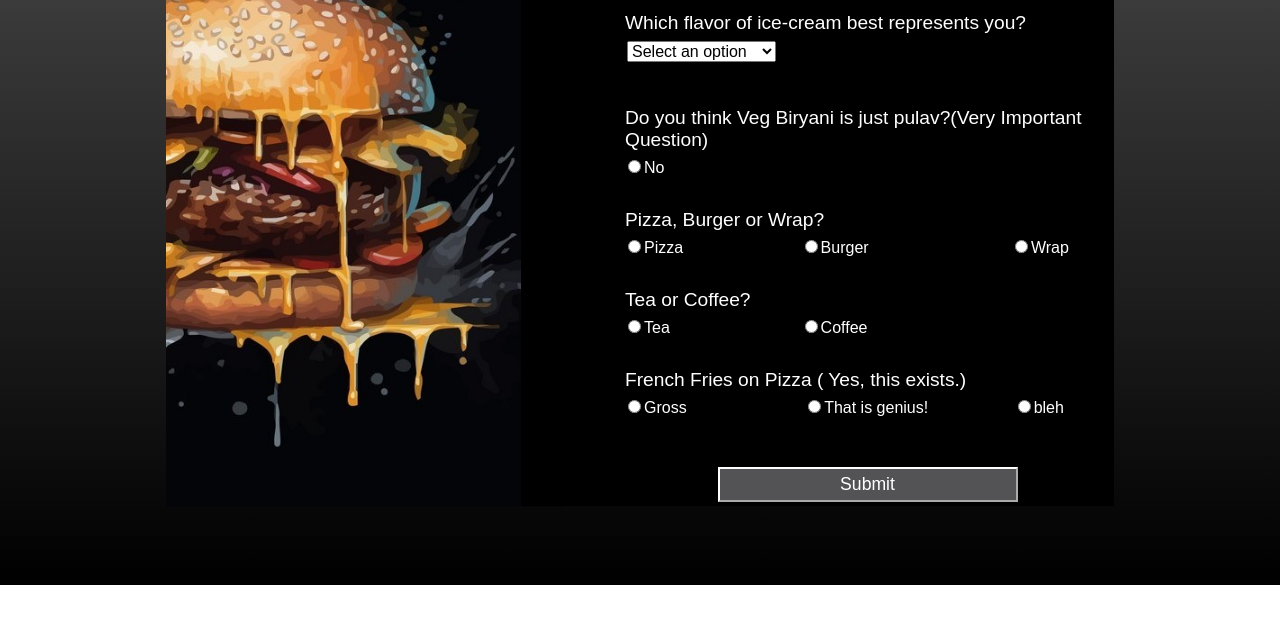
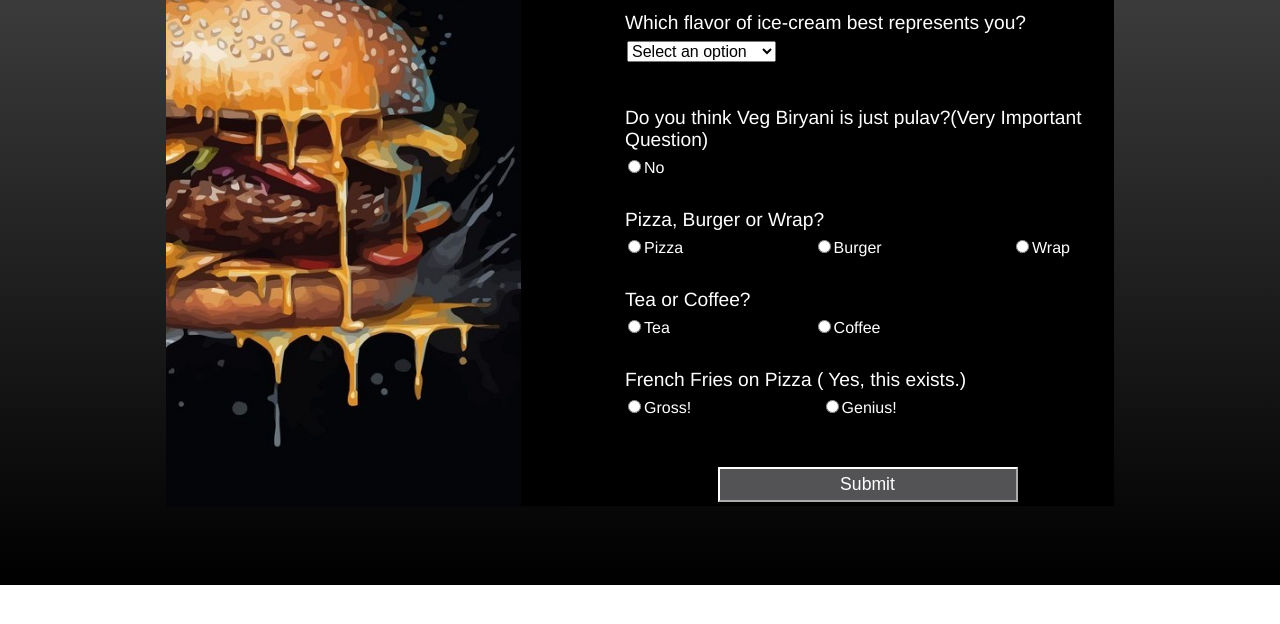
Before and after one commit to AnanyaJindal1145/SurveyFormFood, a plain HTML site: page index.html in a window 1280 px wide. Shown: the part 102-726 px from the top of the page. Drawn offline with Linux system fonts and the light colour scheme.

Commit message:
minor positioning changes

```diff
--- a/index.html
+++ b/index.html
@@ -37,10 +37,10 @@
           Pizza, Burger or Wrap?
         </label>
         <!-- <label for="pizza"> -->
-        <input type="radio" name="food" id="pizza" value="pizza">Pizza&emsp;&emsp;&emsp;&emsp;&emsp;&emsp;&emsp;
+        <input type="radio" name="food" id="pizza" value="pizza">Pizza
         <!-- </label> -->
         <!-- <label for="burger"> -->
-        <input type="radio" name="food" id="burger" value="burger">Burger&emsp;&emsp;&emsp;&emsp;&emsp;&emsp;&emsp;&emsp;&nbsp;&nbsp;
+        <input type="radio" name="food" id="burger" value="burger">Burger
         <!-- </label> -->
         <!-- <label for="wrap"> -->
           <input type="radio" name="food" id="wrap" value="wrap">Wrap
@@ -52,7 +52,7 @@
           Tea or Coffee?
           </label>
           <!-- <label for="tea"> -->
-          <input type="radio" name="beverage" id="tea" value="tea">Tea&nbsp;&nbsp;&nbsp;&emsp;&emsp;&emsp;&emsp;&emsp;&emsp;&emsp;
+          <input type="radio" name="beverage" id="tea" value="tea">Tea&nbsp;&nbsp;&nbsp;
           <!-- </label> -->
           <!-- <label for="coffee"> -->
           <input type="radio" name="beverage" id="coffee" value="coffee">Coffee
@@ -63,13 +63,13 @@
         French Fries on Pizza ( Yes, this exists.)
         </label>
         <!-- <label for="gross"> -->
-        <input type="radio" name="life" id="gross" value="gross">Gross&emsp;&emsp;&emsp;&emsp;&emsp;&emsp;&emsp;
+        <input type="radio" name="life" id="gross" value="gross">Gross!
         <!-- </label> -->
         <!-- <label for="Bloody genius!!"> -->
-        <input type="radio" name="life" id="Bloody genius!!" value="Bloody genius!!">That is genius!&emsp;&emsp;&emsp;&emsp;&emsp;
+        <input type="radio" name="life" id="genius" value="genius">Genius!
         <!-- </label> -->
         <!-- <label for="bleh"> -->
-          <input type="radio" name="life" id="bleh" value="bleh">bleh
+          <!-- <input type="radio" name="life" id="bleh" value="bleh">bleh -->
           <!-- </label> -->
         </fieldset>
 
--- a/styles.css
+++ b/styles.css
@@ -34,7 +34,7 @@ img{
     padding-bottom: 0%;
     padding-left: 100px;
     height: 600px;
-    font-family: sans-serif;
+    font-family: Helvetica, sans-serif;
 }
 
 .left{
@@ -66,6 +66,7 @@ input[type="radio"]{
 
 select{
     font-size: medium;
+    margin-bottom: 0px;
 }
 
 input[type="submit"] {
@@ -79,4 +80,9 @@ input[type="submit"] {
     border-color: white;
     min-width: 300px;
     color: white;
-  }
+}
+
+#burger,#wrap,#coffee,#genius{
+    margin-left: 130px;
+
+}
```
